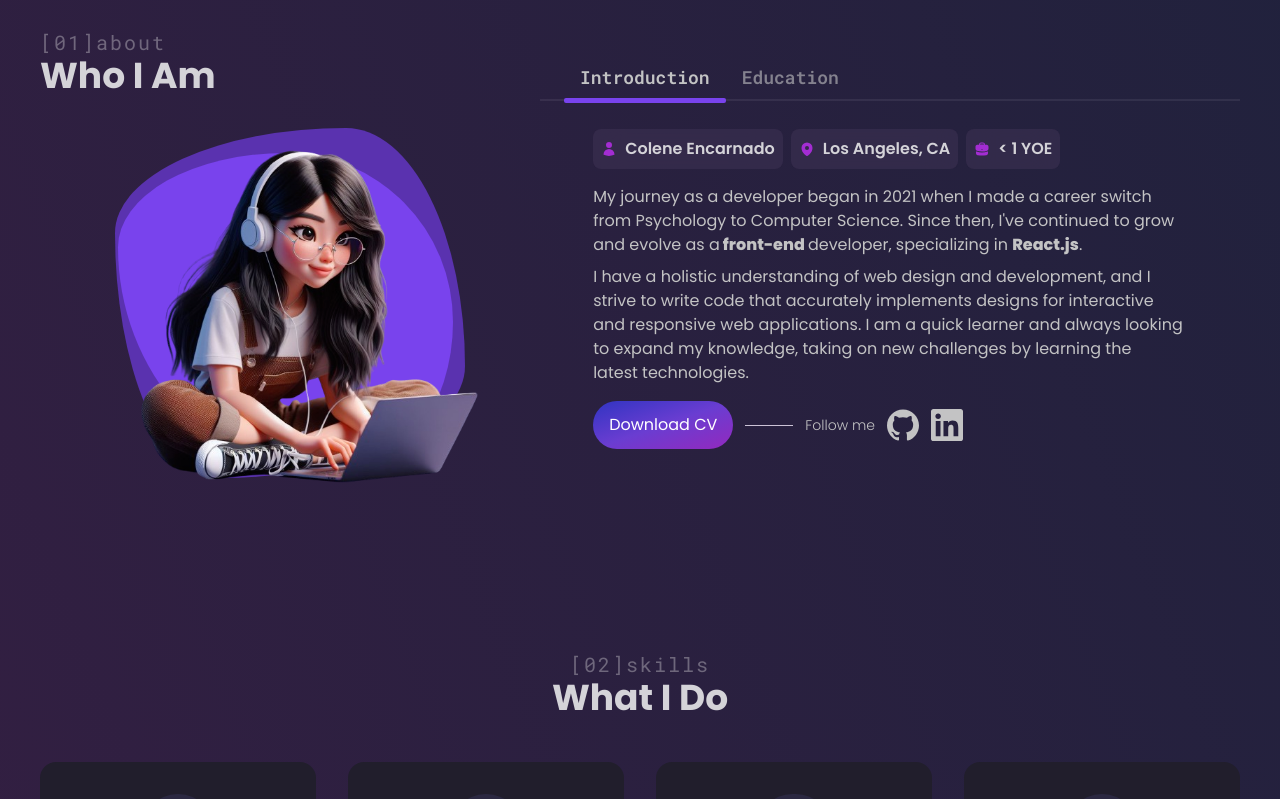
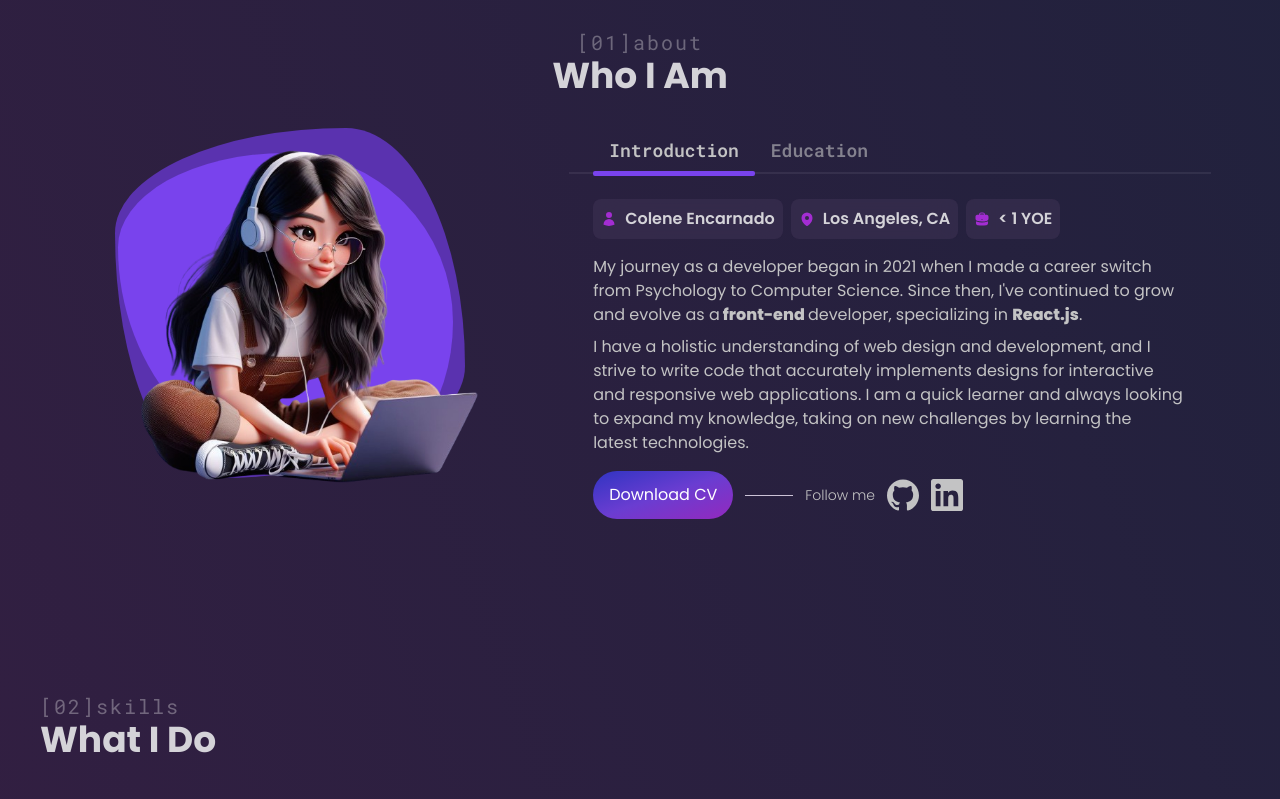
Before and after one commit to encarnac/portfolio, a React (Vite) app: page / in a window 1280 px wide. Shown: the part 820-1619 px from the top of the page. Built offline with nearby package versions, Linux system fonts and the light colour scheme.

Commit message:
Changed horizontal alignment of section headers

```diff
--- a/src/components/AboutSection.jsx
+++ b/src/components/AboutSection.jsx
@@ -41,8 +41,7 @@ const AboutSection = ({ setSelectedPage }) => {
 
   return (
     <section id="about" className="mb-12 w-full">
-      <div className="grid grid-cols-1 items-center justify-items-start lg:grid-cols-12">
-        <div className="relative mb-4 flex flex-col items-start justify-start lg:col-span-5 lg:mb-8">
+      <div className="relative mb-8 flex flex-col items-center justify-start lg:col-span-5 lg:mb-8">
         <h4 className="font-mono text-lg tracking-widest text-[#5b5662]/40 dark:text-[#D4D3D8]/40 lg:text-xl">
           [01]about
         </h4>
@@ -51,24 +50,6 @@ const AboutSection = ({ setSelectedPage }) => {
           Who I Am
           {/* </span> */}
         </h3>
-        </div>
-        <motion.div
-          initial="hidden"
-          whileInView="visible"
-          viewport={{ once: true, amount: 1 }}
-          variants={aboutTabs}
-          transition={{ type: "tween", duration: 0.3 }}
-          className="relative flex h-fit w-full flex-row justify-self-center border-b-[2px] border-b-[#726C7B]/20 px-2 dark:border-b-[#b7b0c2]/10 sm:px-6 lg:col-span-7 lg:mx-0 lg:my-0"
-        >
-          {AboutMeData.map((tabContent, index) => (
-            <Tab
-              className={index}
-              active={tab}
-              selectTab={() => selectTab(tabContent.name)}
-              tabName={tabContent.name}
-            />
-          ))}
-        </motion.div>
       </div>
 
       <div className="mt-0 grid grid-cols-1 items-start justify-items-center gap-x-0 gap-y-4 py-4 lg:grid-cols-12 lg:gap-y-0 lg:py-0">
@@ -93,6 +74,23 @@ const AboutSection = ({ setSelectedPage }) => {
           variants={aboutContent}
           className="relative mt-0 flex h-full w-full min-w-fit flex-col items-center space-y-4 px-0 lg:col-span-7 lg:min-w-min lg:space-y-6 xl:w-11/12"
         >
+          <motion.div
+            initial="hidden"
+            whileInView="visible"
+            viewport={{ once: true, amount: 1 }}
+            variants={aboutTabs}
+            transition={{ type: "tween", duration: 0.3 }}
+            className="relative flex h-fit w-full flex-row justify-self-center border-b-[2px] border-b-[#726C7B]/20 px-2 dark:border-b-[#b7b0c2]/10 sm:px-6 lg:col-span-7 lg:mx-0 lg:my-0"
+          >
+            {AboutMeData.map((tabContent, index) => (
+              <Tab
+                className={index}
+                active={tab}
+                selectTab={() => selectTab(tabContent.name)}
+                tabName={tabContent.name}
+              />
+            ))}
+          </motion.div>
           <div className="place-self-stretch text-sm text-[#7B7484] dark:text-[#c3c3c4] lg:text-base">
             <AnimatePresence mode="wait">
               <motion.div
--- a/src/components/ContactSection.jsx
+++ b/src/components/ContactSection.jsx
@@ -2,7 +2,7 @@
 const ContactSection = () => {
   return (
     <section id="contact" className="mb-12 w-full">
-      <div className="relative mb-8 flex flex-col items-start justify-start py-3">
+      <div className="relative mb-8 flex flex-col items-center justify-start py-3">
         <h4 className="font-mono text-lg tracking-widest text-[#5b5662]/40 dark:text-[#D4D3D8]/40 lg:text-xl">
           [04]contact
         </h4>
--- a/src/components/SkillsSection.jsx
+++ b/src/components/SkillsSection.jsx
@@ -26,7 +26,7 @@ const skillsContainer = {
 const SkillsSection = () => {
   return (
     <section id="skills" className="mb-12 w-full">
-      <div className="relative mb-8 flex flex-col items-center justify-center py-3">
+      <div className="relative mb-8 flex flex-col items-start justify-center py-3">
         <h4 className="l font-mono text-lg tracking-widest text-[#5b5662]/40 dark:text-[#D4D3D8]/40 lg:text-xl">
           [02]skills
         </h4>
```
Lines whose indentation alone changed are shown as unchanged.
